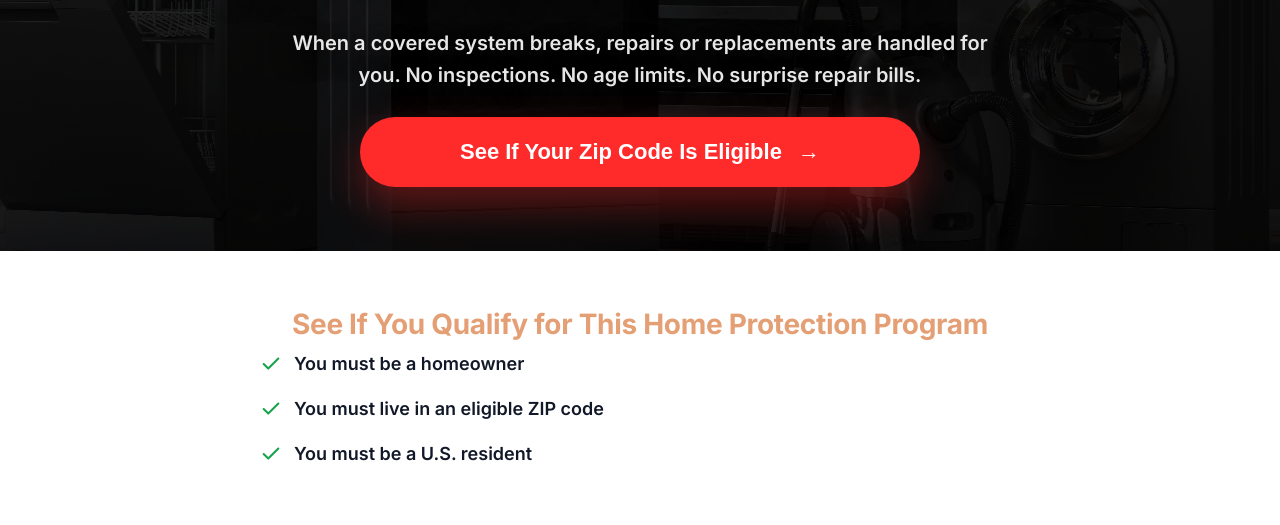
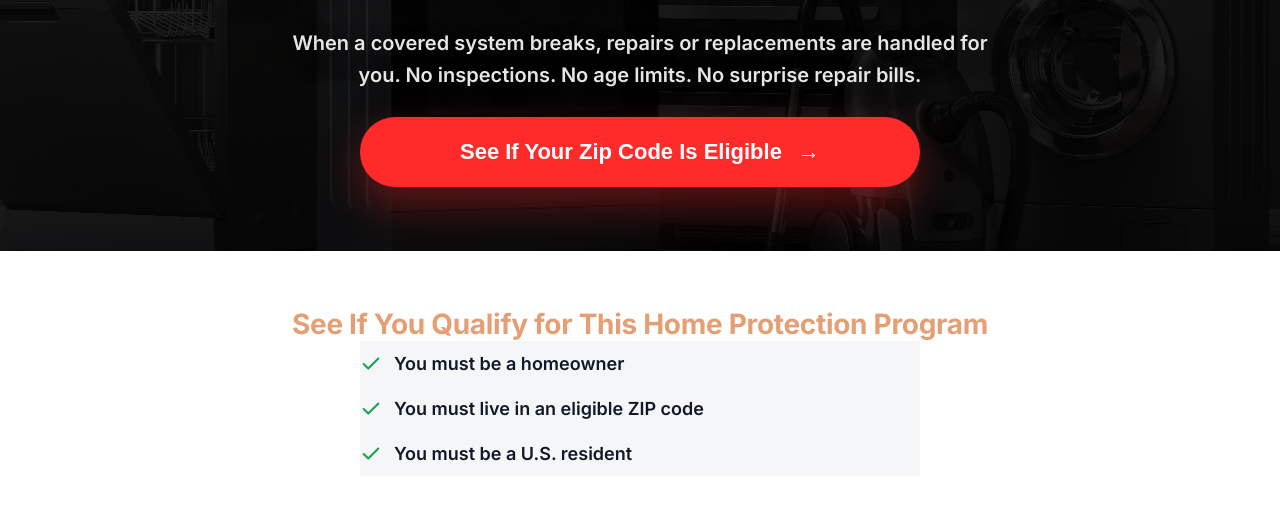
Before and after one commit to verifieddigital/Homeplan-usa-LP-1, a plain HTML site: page index.html in a window 1280 px wide. Shown: the part 427-952 px from the top of the page. Drawn offline with Linux system fonts and the light colour scheme; a script that the page names is missing.

Commit message:
Update style.css

```diff
--- a/assets/css/style.css
+++ b/assets/css/style.css
@@ -302,9 +302,10 @@ body{
   list-style: none;
   padding: 0;
   margin: 0;
-  max-width: 760px;
+  max-width: 560px;
   margin-left: auto;
   margin-right: auto;
+  background-color: #f4f6f8;
 }
 
 .checklist__item{
```
